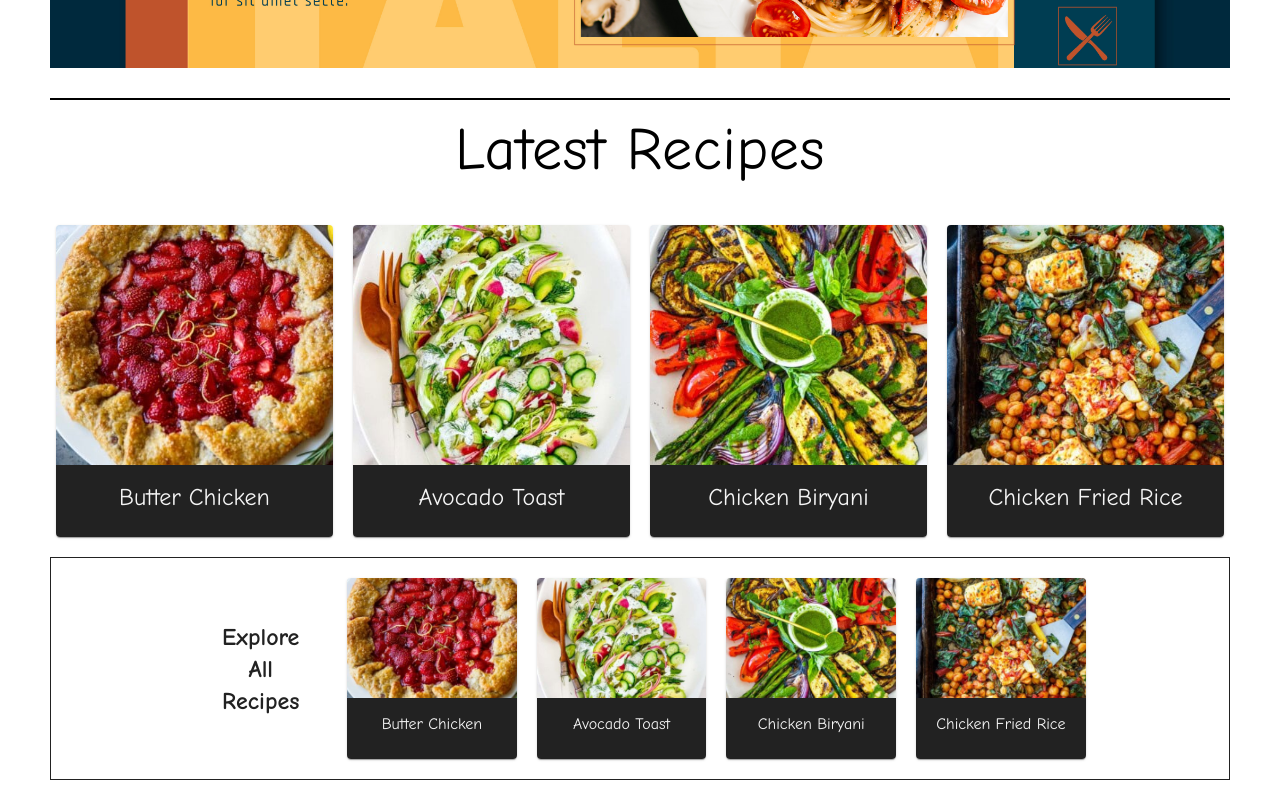
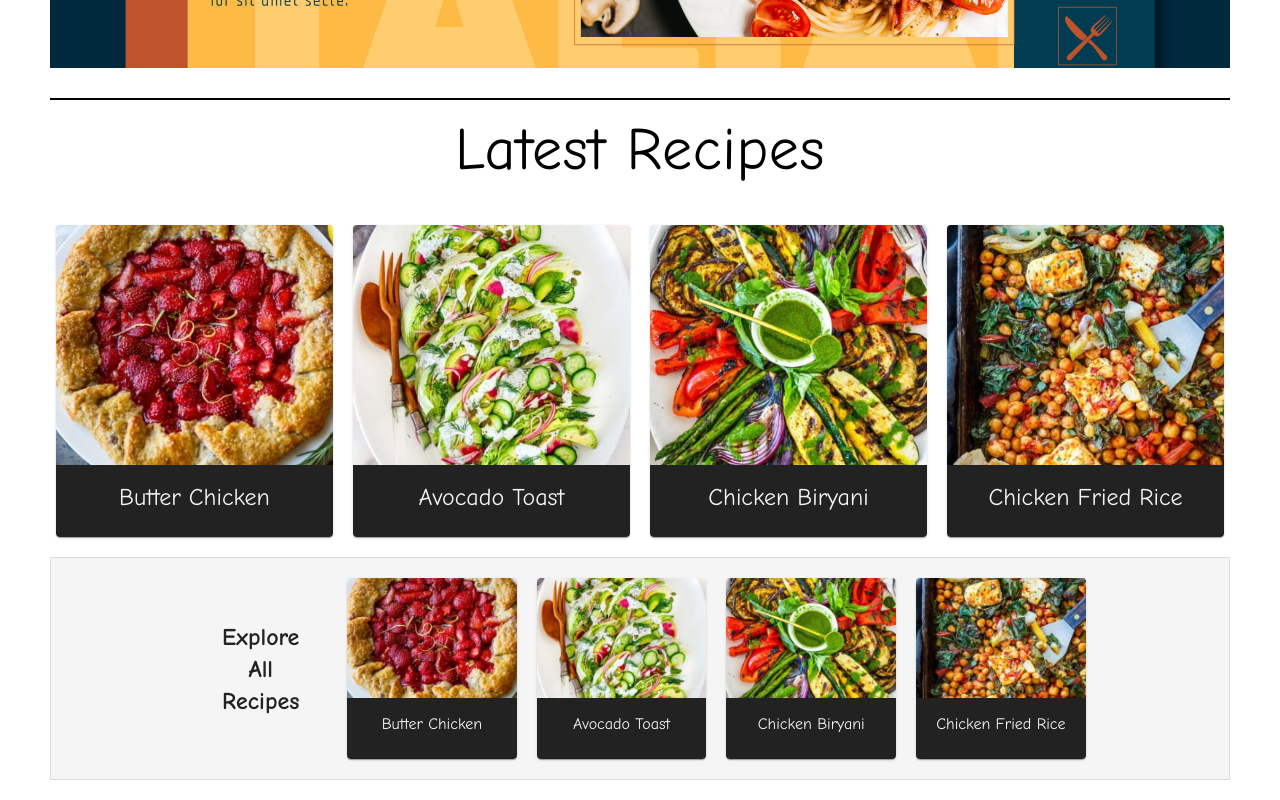
Before and after one commit to thesillytech/machinebyte, a Next.js app: page / in a window 1280 px wide. Shown: the part 356-1156 px from the top of the page. Built offline with nearby package versions, Linux system fonts and the light colour scheme.

Commit message:
updated container css + fixed background color for all-recipe section

```diff
--- a/components/all-recipes.js
+++ b/components/all-recipes.js
@@ -46,9 +46,10 @@ const css = {
         margin: '20px 50px 20px 50px',
         rowGap: '20px',
         columnGap: '20px',
-        border: '1px solid #222',
+        border: '1px solid #dddddd',
         justifyContent: 'center',
         padding: '20px',
+        background: '#F5F5F5'
     },
 
     recipeInfo: {
--- a/pages/index.js
+++ b/pages/index.js
@@ -61,7 +61,6 @@ const css = {
   Container: {
     '&.MuiContainer-root': {
       padding: 0,
-      margin: 0,
       maxWidth: 'xl'
     }
   },
```
